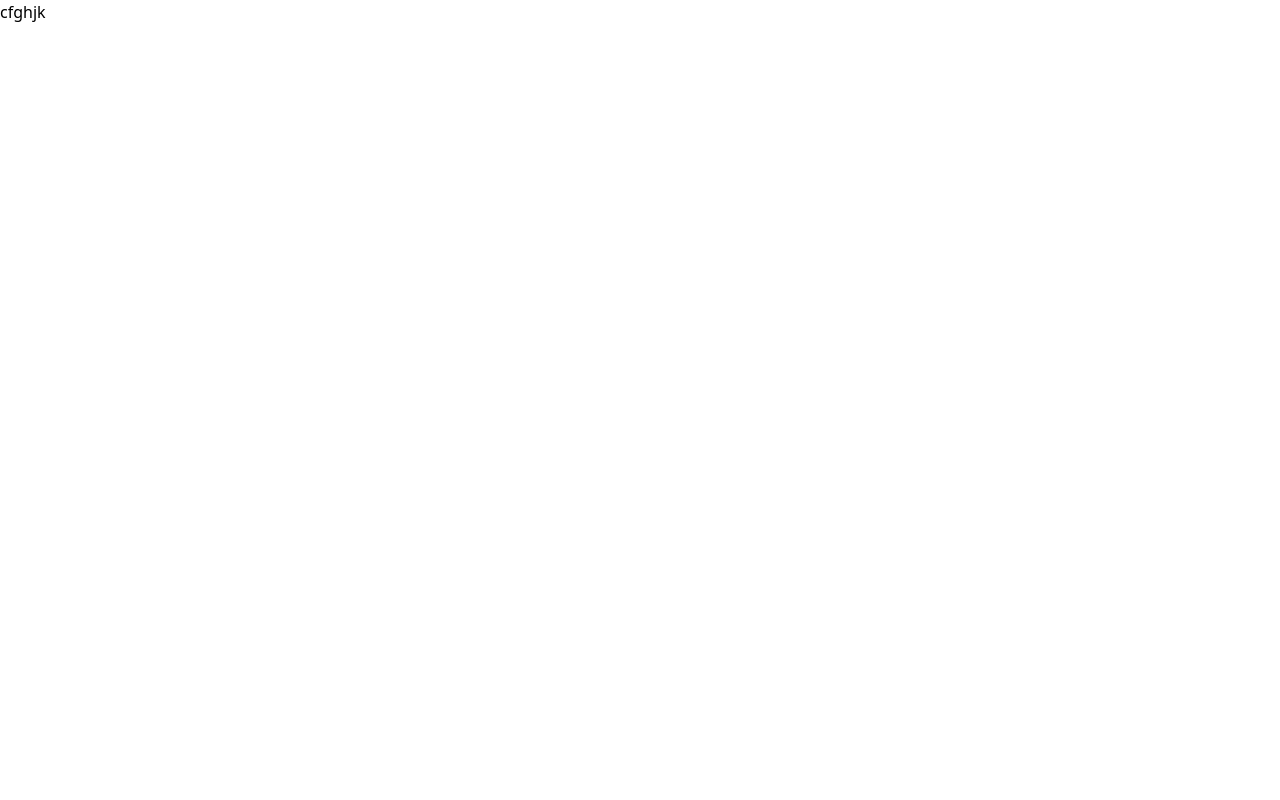
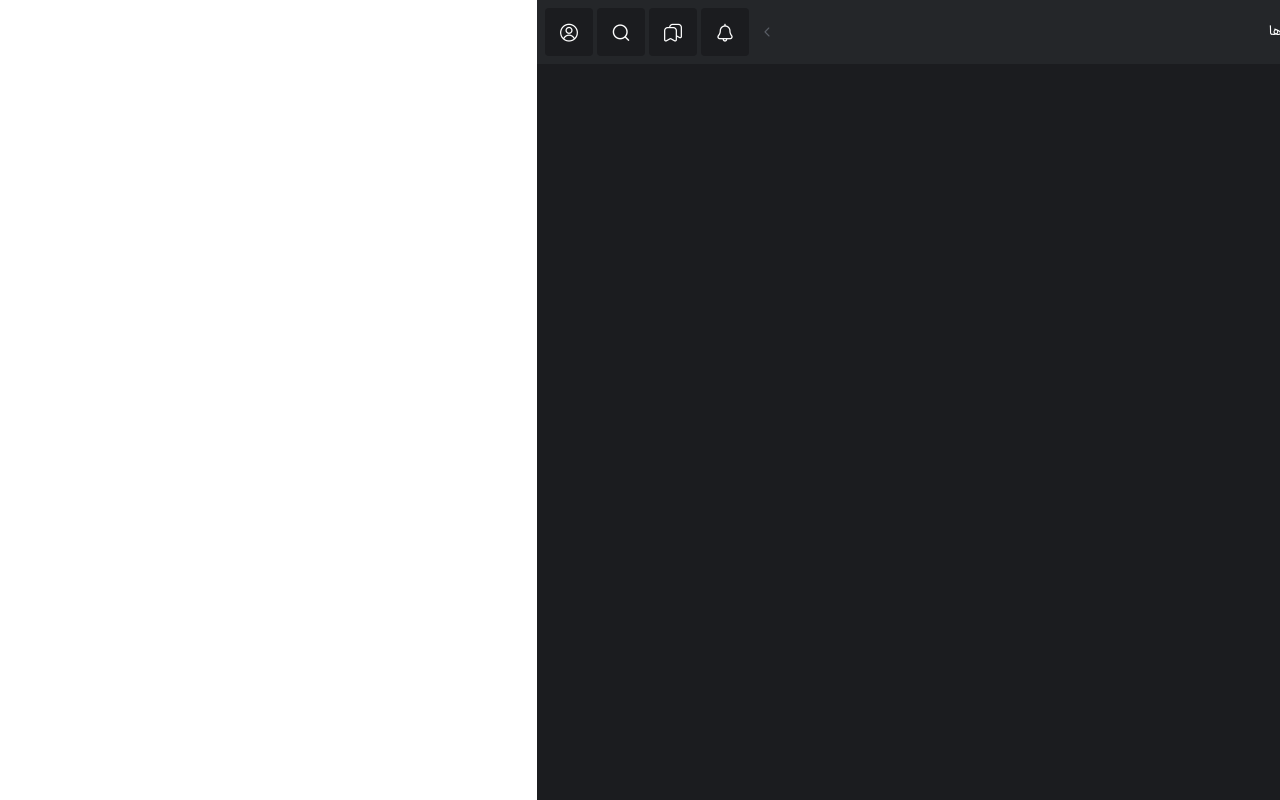
Before and after one commit to mahshidshojaei/Movie-task, a Vue app: page / in a window 1280 px wide. Built offline with nearby package versions, Linux system fonts and the light colour scheme.

Commit message:
feat(navbar): add main navigation bar with logo and links

```diff
--- a/index.html
+++ b/index.html
@@ -1,5 +1,5 @@
 <!doctype html>
-<html lang="en">
+<html lang="fa" dir="rtl">
   <head>
     <meta charset="UTF-8" />
     <link rel="icon" type="image/svg+xml" href="/vite.svg" />
--- a/src/layouts/Master.vue
+++ b/src/layouts/Master.vue
@@ -1,23 +1,57 @@
 <script setup>
+const menuIcons = ["notification", "save-2", "magnifier", "profile-circle"];
 </script>
 
 <template>
-
-  <div class="layout bg-white">
-    <div>
-      <nav>
-        <div dir="ltr">
-          <router-link to="/"></router-link>
-          <router-view/>
+  <!-- بک‌گراند کل صفحه -->
+  <div class="layout flex flex-col h-screen bg-[#1B1C1F]">
+    <!-- کل محتوا داخل container -->
+    <div class="bg-[#242629]">
+      <div class="container flex flex-col flex-1 justify-center">
+        <div class="flex items-center justify-between">
+          <div class="flex items-center gap-[24px] p-[12px]">
+            <a href="#"
+              ><img src="../assets/images/logo.png" class="h-10" alt="Logo"
+            /></a>
+            <div
+              class="flex gap-[24px] text-[14px] leading-[20px] font-normal"
+              dir="rtl"
+            >
+              <router-link to="/category" class="text-white"
+                >دسته بندی ها</router-link
+              >
+              <router-link to="/film" class="text-white">فیلم</router-link>
+              <router-link to="/series" class="text-white">سریال</router-link>
+              <router-link to="/actors" class="text-white"
+                >بازیگران</router-link
+              >
+              <router-link to="/newest" class="text-white"
+                >جدید ترین دوبله ها</router-link
+              >
+            </div>
+          </div>
+          <div class="flex gap-[4px] items-center">
+                <i class="ki-filled ki-left text-[#5A5E66] text-[12px]"></i>
+            <div class="flex gap-[4px] p-[8px]">
+              <div v-for="(icon, index) in menuIcons" :key="index">
+                <div
+                  class="bg-[#1B1C1F] w-[48px] h-[48px] rounded-[4px] flex items-center justify-center"
+                >
+                  <i
+                    :class="`ki-outline text-[20px] text-white ki-${icon}`"
+                  ></i>
+                </div>
+              </div>
+            </div>
+          </div>
         </div>
-      </nav>
+      </div>
     </div>
-    <main>
-
+    <!-- محتوای صفحات -->
+    <main class="flex-1 py-6 text-white">
+      <router-view />
     </main>
   </div>
 </template>
 
-<style scoped>
-
-</style>
+<style scoped></style>
--- a/src/style.css
+++ b/src/style.css
@@ -1,3 +1,6 @@
 @tailwind base;
 @tailwind components;
 @tailwind utilities;
+html, body {
+        font-family: IRANSansX;
+    }
--- a/tailwind.config.js
+++ b/tailwind.config.js
@@ -5,7 +5,14 @@ export default {
     "./src/**/*.{vue,js,ts,jsx,tsx}",
   ],
   theme: {
-    extend: {},
+    extend: {
+      container: {
+        center: true,
+        screens: {
+          xl: "1400px",
+        },
+      },
+    },
   },
   plugins: [],
 }
```
Also changed, not shown: src/assets/images/logo.png (added).
